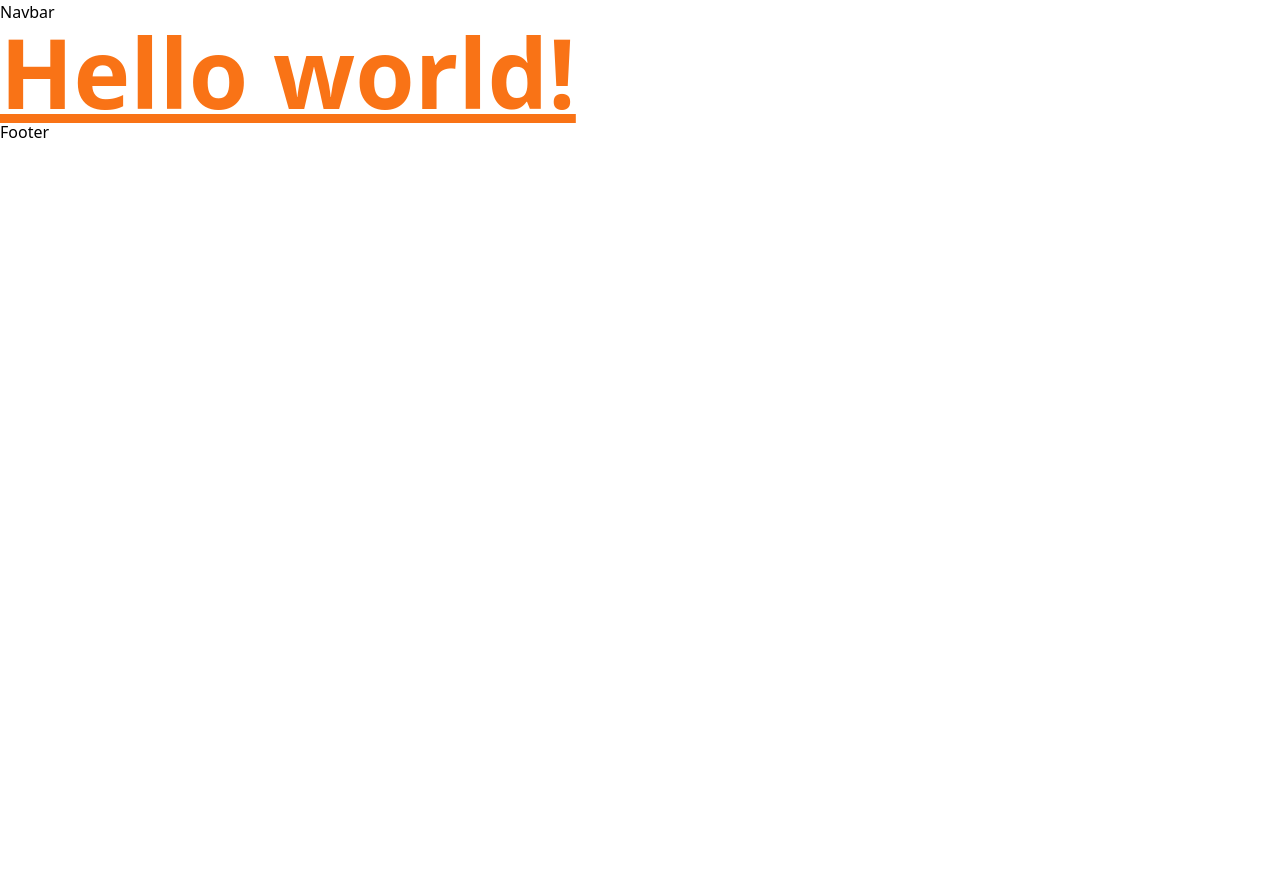
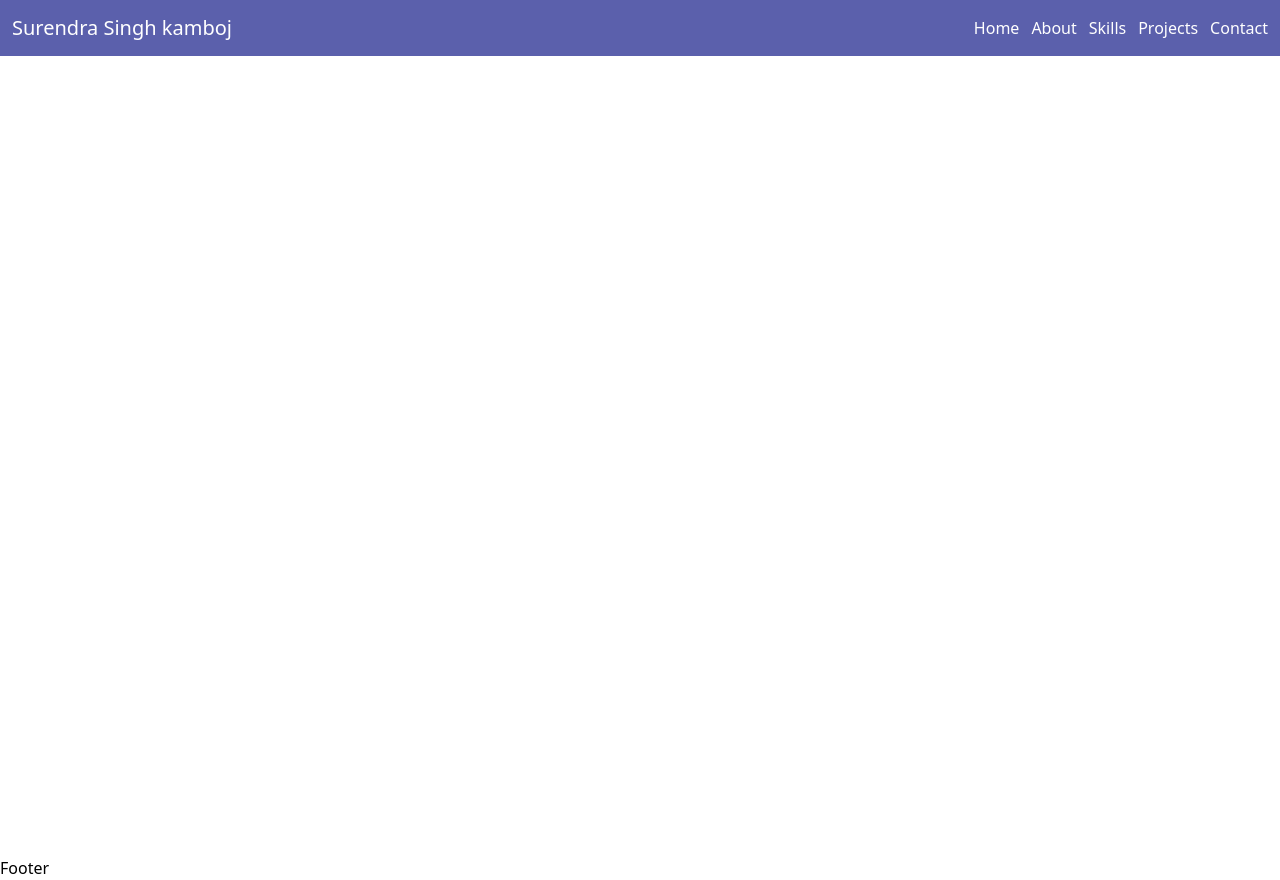
Before and after one commit to surendraSinghKamboj/todo-frontend, a Next.js app: page / in a window 1280 px wide. Before the commit the page ends 800 px from the top, so only its background shows below. Built offline with nearby package versions, Linux system fonts and the light colour scheme.

Commit message:
desktop Navbar styled

```diff
--- a/package.json
+++ b/package.json
@@ -11,6 +11,7 @@
   "dependencies": {
     "eslint": "8.36.0",
     "eslint-config-next": "13.2.4",
+    "framer-motion": "^10.6.0",
     "next": "13.2.4",
     "react": "18.2.0",
     "react-dom": "18.2.0",
--- a/src/components/Navbar.jsx
+++ b/src/components/Navbar.jsx
@@ -1,8 +1,21 @@
+import Link from 'next/link'
 import React from 'react'
+import { motion } from 'framer-motion'
 
 const Navbar = () => {
   return (
-    <div>Navbar</div>
+    <header className='sticky w-full h-14 bg-[#070f81a8] flex items-center p-3 top-0'>
+      <h1 className='text-white text-xl flex-grow cursor-pointer' onClick={() => {
+        window.scrollTo(0,0)
+      }}>Surendra Singh kamboj</h1>
+      <motion.ul className='flex items-center h-14 gap-3 text-white'>
+        <Link href={"/"}><li>Home</li></Link>
+        <Link href={"/About"}><li>About</li></Link>
+        <Link href={"/Skills"}><li>Skills</li></Link>
+        <Link href={"/Projects"}><li>Projects</li></Link>
+        <Link href={"/Contact"}><li>Contact</li></Link>
+      </motion.ul>
+    </header>
   )
 }
 
--- a/src/pages/index.js
+++ b/src/pages/index.js
@@ -11,9 +11,10 @@ export default function Home() {
         <link rel="icon" href="/favicon.ico" />
       </Head>
 
-      <h1 className="text-8xl text-orange-500 font-bold underline">
-        Hello world!
-      </h1>
+      <main className='min-h-[100vh]'>
+
+      </main>
+
     </>
   )
 }
--- a/src/styles/globals.scss
+++ b/src/styles/globals.scss
@@ -1,6 +1,5 @@
-
-
 * {
 	margin: 0;
 	padding: 0;
+	scroll-behavior: smooth;
 }
```
Also changed, not shown: 1 other file (tests, documents, lock files or other folders).
